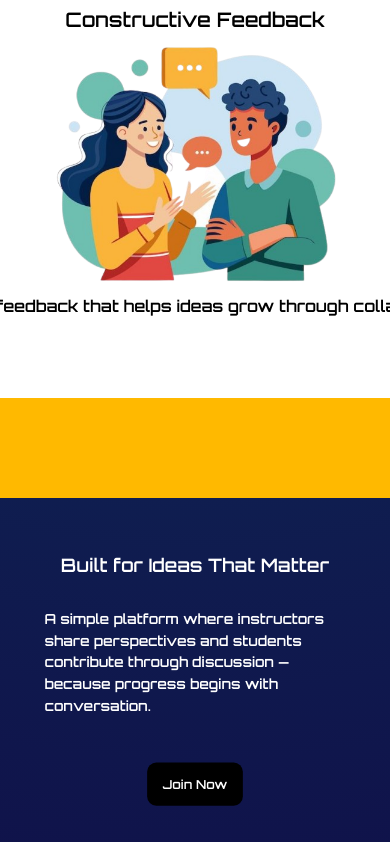
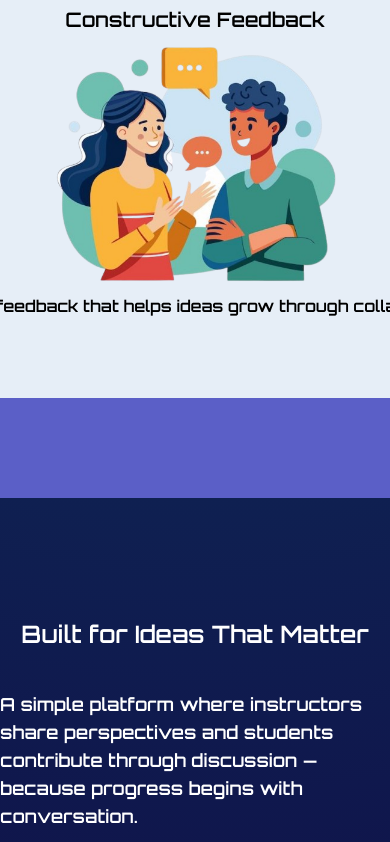
Before and after one commit to chinmay21/Auth-Revision, a React (Vite) app in the folder src/: page / in a window 390 px wide. Shown: the part 1853-2695 px from the top of the page. Built offline with nearby package versions, Linux system fonts and the light colour scheme.

Commit message:
Complete home page layout and interactions

```diff
--- a/src/src/components/Card.jsx
+++ b/src/src/components/Card.jsx
@@ -3,7 +3,7 @@ import React from 'react'
 const Card = ({title, description, imgSrc}) => {
   return (
     // Parent div of card
-        <div className='flex-none flex flex-col items-center justify-between bg-white
+        <div className='flex-none flex flex-col items-center justify-between bg-[#E6EEF7]
                         lg:h-170 lg:w-[35%] -translate-y-25 px-14 py-10 font-orbitron rounded-xl
                         hover:scale-105 cursor-pointer hover:shadow-neutral-200 hover:shadow-lg
                         transition-all ease-in-out'>
--- a/src/src/pages/Home.jsx
+++ b/src/src/pages/Home.jsx
@@ -9,56 +9,33 @@ import { FaInstagram } from "react-icons/fa";
 import { FaFacebook } from "react-icons/fa";
 import { FaLinkedin } from "react-icons/fa";
 import { useRef } from 'react'
+import { useNavigate } from 'react-router-dom'
 const Home = () => {
 
   const footerRef = useRef(null);
-  const cardsRef = useRef(null);
   const [active, setActive] = useState(false);
-  const [progress, setProgress] = useState(0);
+  const navigate = useNavigate();
 
   useEffect(() => {
+    if(!footerRef.current) return;
+
+    const element = footerRef.current;
+
     const observer = new IntersectionObserver(([entry]) => {
-        console.log(entry)
       setActive(entry.isIntersecting);
-    }, { threshold:0.5 })
+      console.log("ENTRY:", entry);
+    }, {
+      threshold:0.5
+    });
 
+    observer.observe(element);
 
-    if(footerRef.current) {
-      observer.observe(footerRef.current);
+    return () => {
+      observer.unobserve(element);
+      observer.disconnect();
     }
 
-    return () => {
-      if(footerRef.current) {
-        observer.unobserve(footerRef.current);
-      }
-    }
   }, []);
-
-  useEffect(() => {
-    if(!active) return;
-
-    const handleScroll = () => {
-      if(!footerRef.current) return;
-
-      const rect = footerRef.current.getBoundingClientRect();
-      const windowHeight = window.innerHeight;
-
-      const rawProgress = ((windowHeight - rect.top) / (windowHeight + rect.height)) * 0.5;
-
-
-      const clamped = Math.min(Math.max(rawProgress, 0), 1);
-      console.log('THIS IS RAW:', clamped);
-      setProgress(clamped);
-    };
-
-    handleScroll();
-    window.addEventListener('scroll', handleScroll);
-    return () => window.removeEventListener('scroll', handleScroll);
-  }, [active]);
-
-  const scale = 0.75 + progress * 0.30;
-
-  const translateY = -100 * progress;
   return (
     <div>
       {/* Parent div of whole page */}
@@ -67,9 +44,9 @@ const Home = () => {
             <div className='lg:h-screen lg:w-screen flex flex-col items-center -mb-10 gap-y-5'>
                 <div className='flex flex-row justify-between items-center lg:h-17.5 px-5 py-2 gap-x-4 mt-15 bg-amber-50 lg:w-137.5 rounded-2xl'>
                     <img src={logo} width={70} height={70} loading='lazy' alt='logo'/>
-                    <button className='text-lg text-gray-800 hover:bg-[#EDE8E8] transition-all ease-in lg:w-37.5 lg:h-11.25 rounded-2xl'>Home</button>
-                    <button className='text-lg font-semibold text-gray-800 bg-yellow-300 cursor-pointer lg:w-37.5 lg:h-11.25 rounded-2xl hover:shadow-neutral-500 hover:shadow-lg hover:scale-105 transition-all ease-out'>Signup</button>
-                    <button className='text-lg font-semibold text-gray-800 bg-yellow-300 cursor-pointer lg:w-37.5 lg:h-11.25 rounded-2xl hover:shadow-neutral-500 hover:shadow-lg hover:scale-105 transition-all ease-out'>Login</button>
+                    <button onClick={() => navigate('/')} className='text-lg text-gray-800 hover:bg-[#EDE8E8] transition-all ease-in lg:w-37.5 lg:h-11.25 rounded-2xl'>Home</button>
+                    <button onClick={() => navigate('/signup')} className='text-lg font-semibold text-gray-800 bg-yellow-300 cursor-pointer lg:w-37.5 lg:h-11.25 rounded-2xl hover:shadow-neutral-500 hover:shadow-lg hover:scale-105 transition-all ease-out'>Signup</button>
+                    <button onClick={() => navigate('/login')} className='text-lg font-semibold text-gray-800 bg-yellow-300 cursor-pointer lg:w-37.5 lg:h-11.25 rounded-2xl hover:shadow-neutral-500 hover:shadow-lg hover:scale-105 transition-all ease-out'>Login</button>
                 </div>
                 <div className='mt-37.5'>
                   <h2 className='text-gray-300 text-center text-5xl font-orbitron mb-5 lg:w-300'>Where Ideas Shape the Future of Education</h2>
@@ -78,7 +55,7 @@ const Home = () => {
             </div>
 
           {/* Parent div of Cards section */}
-            <div ref={cardsRef} className={`flex flex-wrap justify-center gap-10 bg-amber-400 relative z-20`}>
+          <div className={`flex flex-wrap justify-center gap-10 bg-[#5B5FC7] relative z-10`}>
             <Card title={'Instructor Perspectives'}
                   description={'Instructors share their individual ideas and thoughts on how education can evolve, improve, and better serve students.'}
                   imgSrc={firstCard}
@@ -98,10 +75,7 @@ const Home = () => {
           </div>
 
           {/* Parent div of footer section */}
-            <div ref={footerRef} className={`lg:h-100 relative z-10 transition-all ease-in`}
-            style={{
-              transform: `translateY(${translateY}px) scale(${scale})`}}
-            >
+          <div ref={footerRef} className={`lg:h-100 pt-30 ${active ? "translate-0 opacity-100 transition-all ease-out delay-100" : "translate-x-100 opacity-0"}`}>
             <div className='flex flex-col lg:w-screen text-white'>
               <div className='flex flex-col gap-10 justify-center items-center font-orbitron'>
                 <h2 className='text-2xl'>Built for Ideas That Matter</h2>
```
Lines whose indentation alone changed are shown as unchanged.
